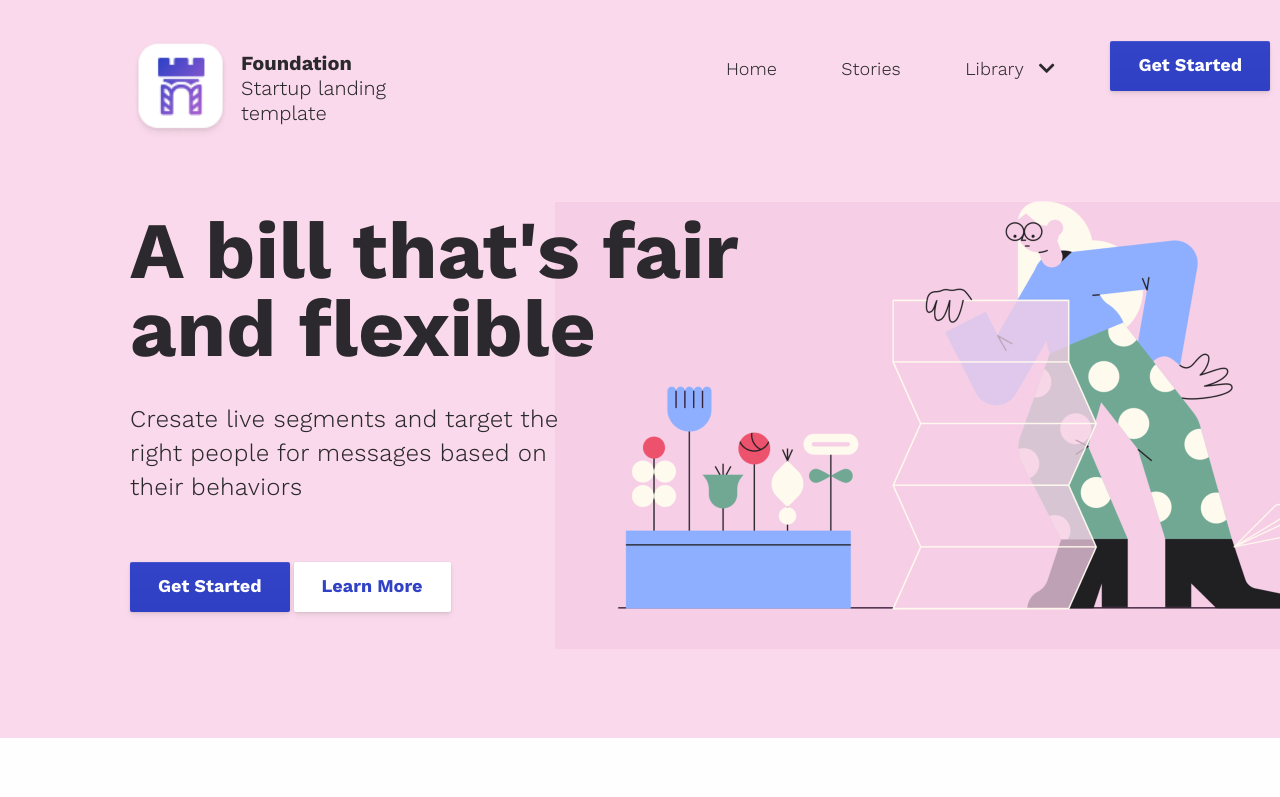
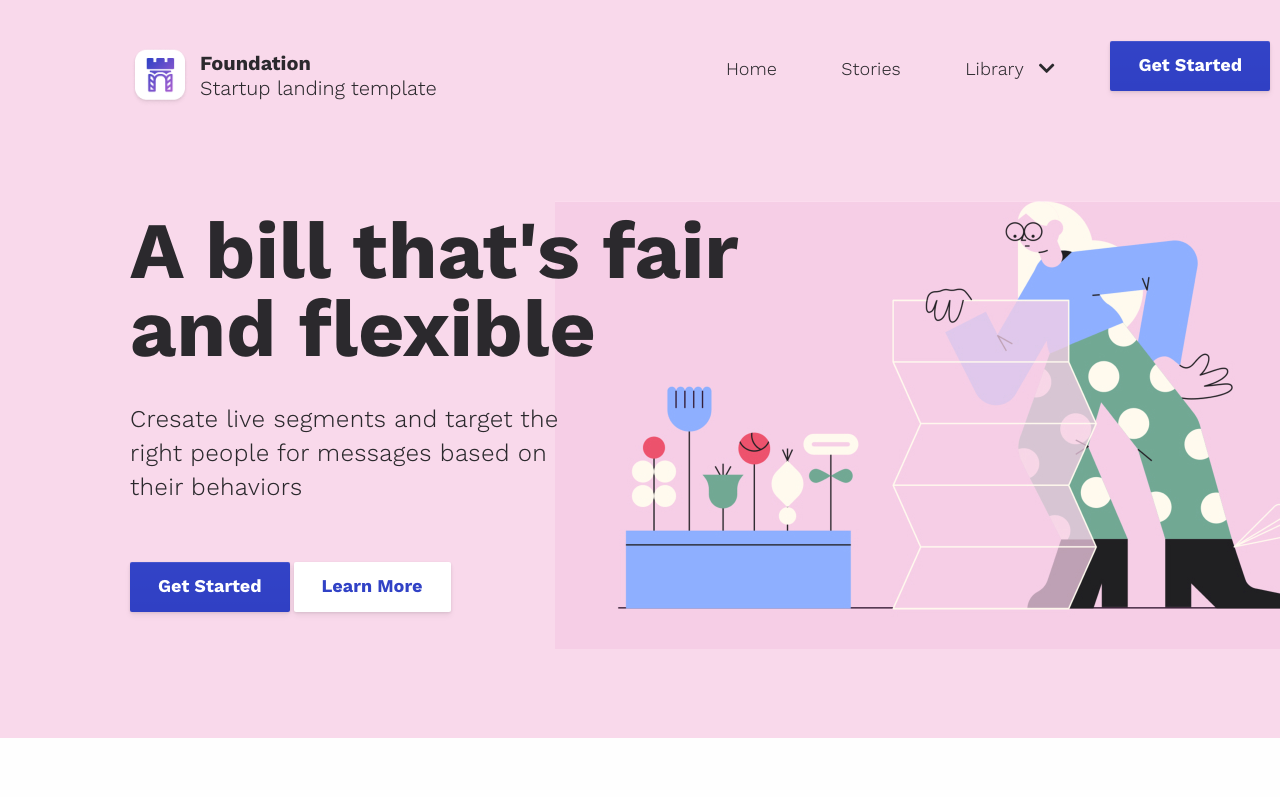
Before and after one commit to leducanh25061997/training-html5-css3, a plain HTML site: page index.html in a window 1280 px wide. Shown: the top 797 px of the page. Drawn offline with Linux system fonts and the light colour scheme.

Commit message:
update readme and fix css

```diff
--- a/css_index/Footer/style-footer.css
+++ b/css_index/Footer/style-footer.css
@@ -3,7 +3,9 @@
 	display: flex;
 	display: row;
 	margin: 0 130px;
+	margin-top
 }
+
 .footer__first .footer__first-logo{
 	margin-bottom: 26px;
 	width: 360px;
--- a/css_index/Header/style-header-menu.css
+++ b/css_index/Header/style-header-menu.css
@@ -13,7 +13,11 @@ header{
 	flex-direction: row;
 	margin-top: 41px;
 }
-
+.header__menu-left img{
+	width: 60px;
+	height: 60px;
+	padding-top: 7px;
+}
 .header__menu-text{
 	margin-left: 10px;
 	padding-top: 10px;
--- a/index.html
+++ b/index.html
@@ -30,7 +30,7 @@
     <header>
       <section class="header__menu">
         <div class="header__menu-left">
-          <img src="./Image/Logo/logo.png" alt="">
+          <img src="./Image/Logo/logo.png" alt="logo header menu">
           <article class="header__menu-text">
             <h1 class="font__size-20-line-25">Foundation</h1>
             <p class="font__size-20-line-25">Startup landing template</p>
```
Also changed, not shown: 1 other file.
